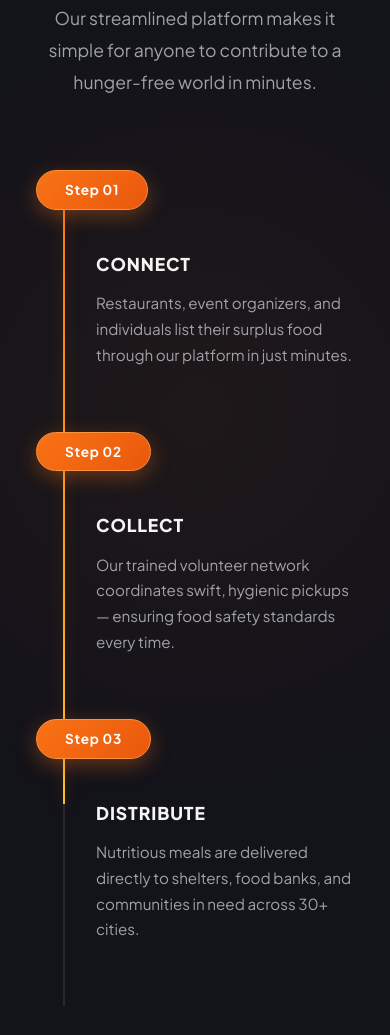
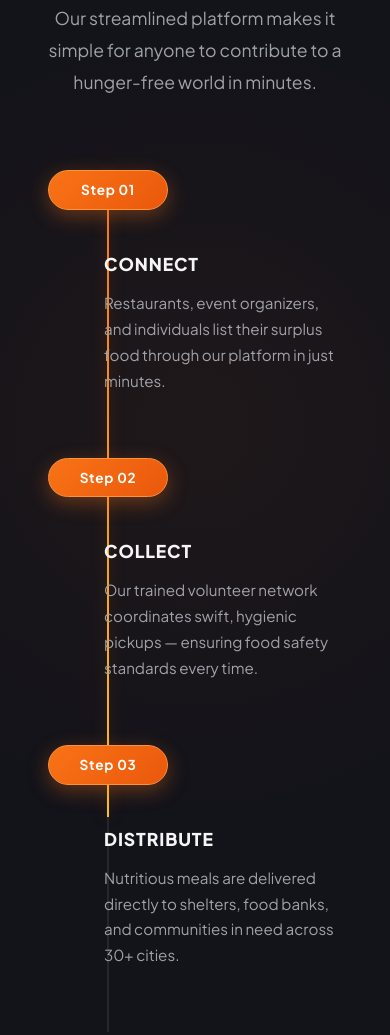
Before and after one commit to MuhammadDhanish/zero-hunger, a website: page index.html in a window 390 px wide. Shown: the part 3002-4037 px from the top of the page. Drawn offline with nearby package versions, Linux system fonts and the light colour scheme.

Commit message:
Fix timeline alignment on phone UI

```diff
--- a/styles.css
+++ b/styles.css
@@ -723,18 +723,21 @@ body::before {
     padding-left: 1rem;
   }
   .timeline-progress-wrap {
-    left: 2rem;
+    left: calc(1rem + 60px); /* 1rem padding of container + half of 120px pill width */
   }
   .timeline-body {
     width: 100%;
     text-align: left !important;
-    padding: 2.5rem 0 4rem 3rem;
+    padding: 2.5rem 1rem 4rem 3.5rem;
   }
   .timeline-step {
     align-items: flex-start;
   }
   .timeline-pill {
-    margin-left: -0.75rem;
+    width: 120px;
+    text-align: center;
+    padding: 0.5rem 0; /* Override desktop padding to respect strict width */
+    margin-left: 0;
     align-self: flex-start;
   }
 }
```
